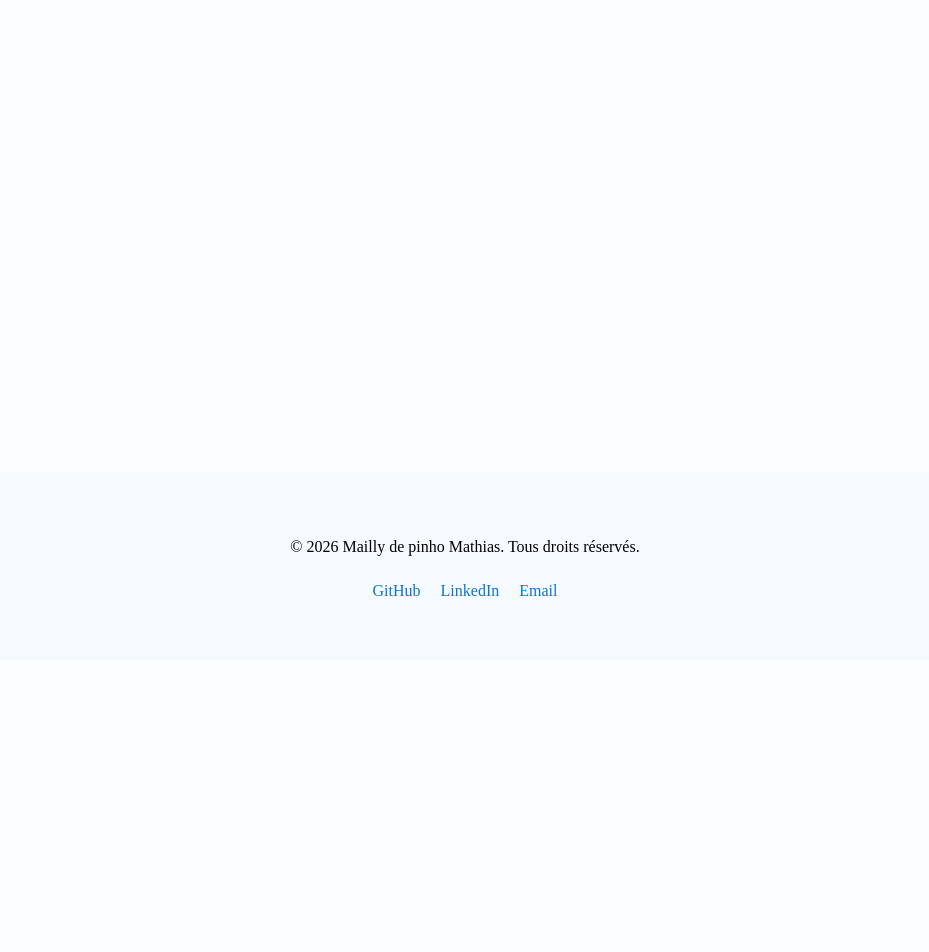
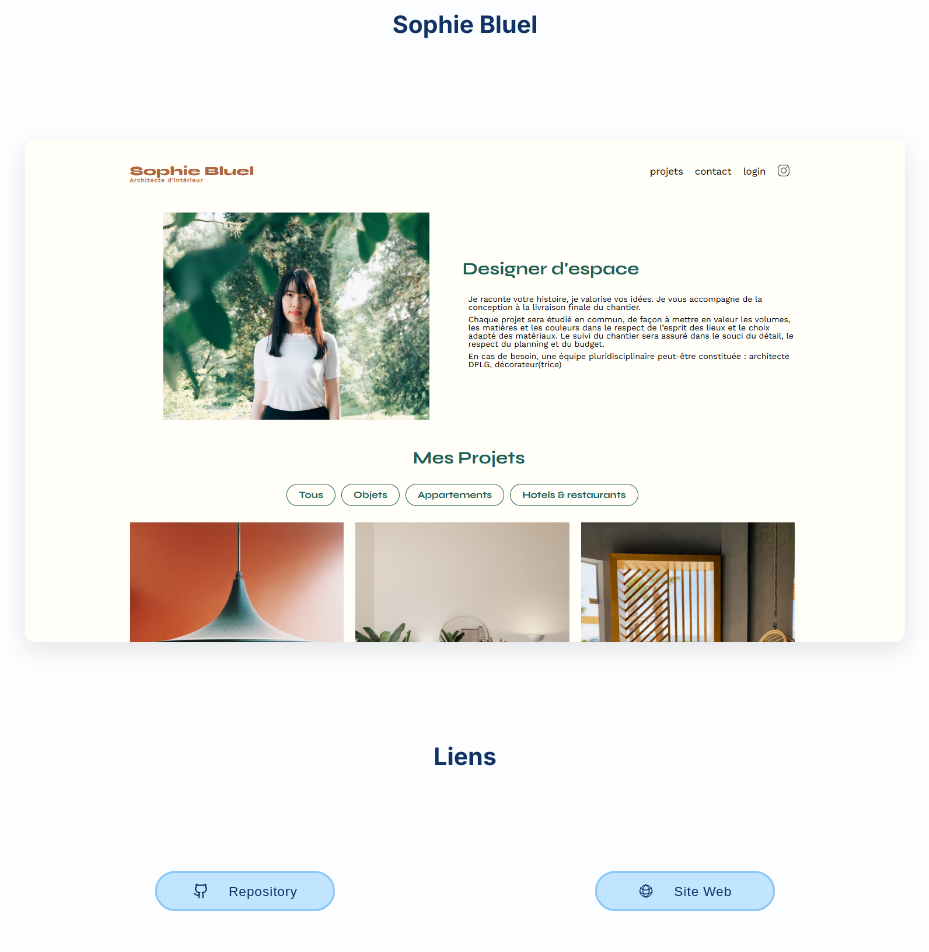
Before and after one commit to Mathias-2005/MY-PORTFOLIO, a React (Vite) app: page /project/1 in a window 1280 px wide. Shown: the part 140-1092 px from the top of the page, without its empty margins (175-1104 px from the left). Before the commit the page ends 800 px from the top, so only its background shows below. Built offline with nearby package versions, Linux system fonts and the light colour scheme.

Commit message:
add project pages not finished

```diff
--- a/src/components/Header.jsx
+++ b/src/components/Header.jsx
@@ -1,3 +1,4 @@
+import { NavLink } from 'react-router-dom';
 import '../components/Header.scss';
 
 
@@ -11,7 +12,7 @@ function Header() {
                     <h2 className='container__title'>Mathias</h2>
                 </div>
                 <div className="container__links">
-                    <a href="#about" className='container__link'>Accueil</a>
+                    <NavLink to="/" className='container__link'>Accueil</NavLink>
                     <a href="#projects" className='container__link'>Projets</a>
                     <a href='#skills' className='container__link'>Compétences</a>
                     <a href='#contact' className='container__link'>Contact</a>
--- a/src/components/Header.scss
+++ b/src/components/Header.scss
@@ -11,7 +11,7 @@
     z-index: 1000;
     padding: 0px 300px;
     background-color: #F4FAFF;
-    font-family: $font-family-tilte;
+    font-family: $font-family-header;
 
     &__logo {
         display: flex;
--- a/src/components/Modules.scss
+++ b/src/components/Modules.scss
@@ -6,7 +6,7 @@ $title-color-white: #113264;
 $btn-background-color-white: #C2E5FF;
 $btn-border-color-white: #8EC8F6;
 // FONT FAMILY
-$font-family-tilte: 'Crimson Text', serif;
+$font-family-header: 'Crimson Text', serif;
 $font-family-: 'Inter', sans-serif;
 // MARGE
 @mixin margin-desktop {
--- /dev/null
+++ b/src/components/PreviewLink.jsx
@@ -0,0 +1,64 @@
+import '../components/PreviewLink.scss';
+import { useParams } from 'react-router-dom';
+import ProjectsData from '../data/ProjectsData.json';
+
+function PreviewLink() {
+
+    const { id } = useParams();
+    const data = ProjectsData.Projects.find(item => item.id === id);
+
+    return (
+        <>
+            <div className='preview'>
+                <h2 className='preview__title'>{data.title}</h2>
+                <div className='preview__img'>
+                    <a href={data.demo} target='_blank'>
+                        <img src={data.picture} alt="Image de mon projet" />
+                    </a>
+                </div>
+                <h2 className='preview__title'>Liens</h2>
+                <div className='preview__links'>
+                    <a className='preview__link' target='_blank' href={data.github}>
+                        <button className='preview__link-btn'>
+                            <svg xmlns="http://www.w3.org/2000/svg"
+                                width="16"
+                                height="16"
+                                viewBox="0 0 24 24"
+                                fill="none"
+                                stroke="currentColor"
+                                strokeWidth="2"
+                                strokeLinecap="round"
+                                strokeLinejoin="round"
+                                className="lucide lucide-github w-5 h-5">
+                                <path d="M15 22v-4a4.8 4.8 0 0 0-1-3.5c3 0 6-2 6-5.5.08-1.25-.27-2.48-1-3.5.28-1.15.28-2.35 0-3.5 0 0-1 0-3 1.5-2.64-.5-5.36-.5-8 0C6 2 5 2 5 2c-.3 1.15-.3 2.35 0 3.5A5.403 5.403 0 0 0 4 9c0 3.5 3 5.5 6 5.5-.39.49-.68 1.05-.85 1.65-.17.6-.22 1.23-.15 1.85v4"></path>
+                                <path d="M9 18c-4.51 2-5-2-7-2"></path>
+                            </svg>
+                            Repository
+                        </button>
+                    </a>
+                    <a className='preview__link' target='_blank' href={data.demo}>
+                        <button className='preview__link-btn'>
+                            <svg
+                                xmlns="http://www.w3.org/2000/svg"
+                                width="16"
+                                height="16"
+                                fill="none"
+                                viewBox="0 0 24 24"
+                                stroke-width="1.5"
+                                stroke="currentColor"
+                                class="size-6">
+                                <path
+                                stroke-linecap="round"
+                                stroke-linejoin="round"
+                                d="M12 21a9.004 9.004 0 0 0 8.716-6.747M12 21a9.004 9.004 0 0 1-8.716-6.747M12 21c2.485 0 4.5-4.03 4.5-9S14.485 3 12 3m0 18c-2.485 0-4.5-4.03-4.5-9S9.515 3 12 3m0 0a8.997 8.997 0 0 1 7.843 4.582M12 3a8.997 8.997 0 0 0-7.843 4.582m15.686 0A11.953 11.953 0 0 1 12 10.5c-2.998 0-5.74-1.1-7.843-2.918m15.686 0A8.959 8.959 0 0 1 21 12c0 .778-.099 1.533-.284 2.253m0 0A17.919 17.919 0 0 1 12 16.5c-3.162 0-6.133-.815-8.716-2.247m0 0A9.015 9.015 0 0 1 3 12c0-1.605.42-3.113 1.157-4.418" />
+                            </svg>
+                            Site Web
+                        </button>
+                    </a>
+                </div>
+            </div>
+        </>
+    )
+}
+
+export default PreviewLink;
--- /dev/null
+++ b/src/components/PreviewLink.scss
@@ -0,0 +1,113 @@
+@import '../components/Modules.scss';
+
+.preview {
+    display: flex;
+    flex-direction: column;
+    @include margin-desktop;
+    font-family: $font-family-;
+
+    &__title {
+        display: flex;
+        justify-content: center;
+        margin: 100px 0px;
+        color: $title-color-white;
+    }
+
+    img {
+        display: flex;
+        width: 100%;
+        height: 100%;
+        transition: box-shadow 0.3s ease;
+        box-shadow: 0 8px 24px rgba(0, 0, 0, 0.1);
+        border-radius: 10px;
+    }
+
+    img:hover {
+        box-shadow: 0 8px 24px rgba(0, 0, 0, 0.2);
+    }
+
+    &__links {
+        display: flex;
+        justify-content: space-around;
+    }
+
+    &__link {
+        text-decoration: none;
+    }
+
+    &__link-btn {
+        display: flex;
+        align-items: center;
+        justify-content: center;
+        gap: 20px;
+        width: 180px;
+        height: 40px;
+        border-radius: 20px;
+        position: relative;
+        overflow: hidden;
+        z-index: 1;
+        letter-spacing: 0.5px;
+        background: $btn-background-color-white;
+        border: 2px solid $btn-border-color-white;
+        color: $title-color-white;
+        cursor: pointer;
+    }
+
+    &__link-btn::before {
+        content: '';
+        position: absolute;
+        top: 0;
+        left: -100%;
+        width: 100%;
+        height: 100%;
+        background-color: $btn-border-color-white;
+        transition: left 0.5s ease;
+        z-index: -1;
+    }
+
+    &__link-btn:hover::before {
+        left: 0;
+    }
+}
+
+// MEDIA QUERIES DE 1440 PX
+@media (max-width: $layout-breakpoint-1440) {
+    .preview {
+        @include margin-1440;
+    }
+}
+
+// MEDIA QUERIES DE 1024 PX
+@media (max-width: $layout-breakpoint-1024) {
+    .preview {
+        @include margin-1024;
+    }
+}
+
+// MEDIA QUERIES DE 768 PX
+@media (max-width: $layout-breakpoint-768) {
+    .preview {
+        @include margin-768;
+
+        &__links {
+            flex-direction: column;
+            align-items: center;
+            gap: 50px;
+        }
+    }
+}
+
+// MEDIA QUERIES DE 375 PX
+@media (max-width: $layout-breakpoint-375) {
+
+    .preview {
+        @include margin-375;
+
+        &__links {
+            flex-direction: column;
+            align-items: center;
+            gap: 50px;
+        }
+    }
+
+}
--- a/src/data/ProjectsData.json
+++ b/src/data/ProjectsData.json
@@ -1,9 +1,9 @@
 {
     "Projects": [
         {
-            "id": 1,
+            "id": "1",
             "title": "Sophie Bluel",
-            "description": "Ce que fait vraiment votre projet",
+            "description": "Projet – Page web dynamique en JavaScript",
             "technologies": [
                 "HTML",
                 "CSS",
@@ -11,13 +11,13 @@
             ],
             "github": "https://github.com/Mathias-2005/P3-OPENCLASSROOMS-SOPHIE-BLUEL",
             "demo": "https://mathias-2005.github.io/P3-OPENCLASSROOMS-SOPHIE-BLUEL/",
-            "image": "../src/assets/images/Screenshot_Sophie.png"
+            "picture": "../src/assets/images/Screenshot_Sophie.png"
         },
 
         {
-            "id": 2,
+            "id": "2",
             "title": "Kasa",
-            "description": "Ce que fait vraiment votre projet",
+            "description": "",
             "technologies": [
                 "JAVASCRIPT",
                 "REACT",
@@ -25,13 +25,13 @@
             ],
             "github": "https://github.com/Mathias-2005/P5-Kasa",
             "demo": "https://mathias-2005.github.io/P5-Kasa/",
-            "image": "../src/assets/images/Screenshot_Kasa.png"
+            "picture": "../src/assets/images/Screenshot_Kasa.png"
         },
 
         {
-            "id": 3,
+            "id": "3",
             "title": "Mon vieux grimoire",
-            "description": "Ce que fait vraiment votre projet",
+            "description": "",
             "technologies": [
                 "NODEJS",
                 "API REST",
@@ -39,7 +39,7 @@
             ],
             "github": "https://github.com/Mathias-2005/P6-OPENCLASSROOMS-BACKEND",
             "demo": "https://votre-demo.netlify.app",
-            "image": "../src/assets/images/Screenshot_Monvieuxgrimoire.png"
+            "picture": "../src/assets/images/Screenshot_Monvieuxgrimoire.png"
         }
     ]
 }
--- a/src/pages/Home.jsx
+++ b/src/pages/Home.jsx
@@ -1,5 +1,5 @@
 import About from "../components/About";
-import Projects from "../components/Projects";
+import Cards from "../components/Cards";
 import Skills from "../components/Skills";
 import Contact from "../components/Contact";
 
@@ -8,7 +8,7 @@ function Home() {
     return (
         <>
             <About />
-            <Projects />
+            <Cards />
             <Skills />
             <Contact />
         </>
--- a/src/pages/Project.jsx
+++ b/src/pages/Project.jsx
@@ -1,5 +1,26 @@
+import { useParams } from "react-router-dom";
+import Error from '../pages/Error';
+import ProjectData from '../data/ProjectsData.json';
+import PreviewLink from "../components/PreviewLink";
+
 function Project() {
 
+    const { id } = useParams();
+    const projects = ProjectData.Projects.find(item => item.id === id)
+
+    if (!projects) {
+        return (
+            <>
+                <Error />
+            </>
+        )
+    }
+
+    return (
+        <>
+            <PreviewLink />
+        </>
+    )
 }
 
 export default Project;
```
Also changed, not shown: src/components/Cards.jsx (renamed from src/components/Projects.jsx, +6 -5 lines).
